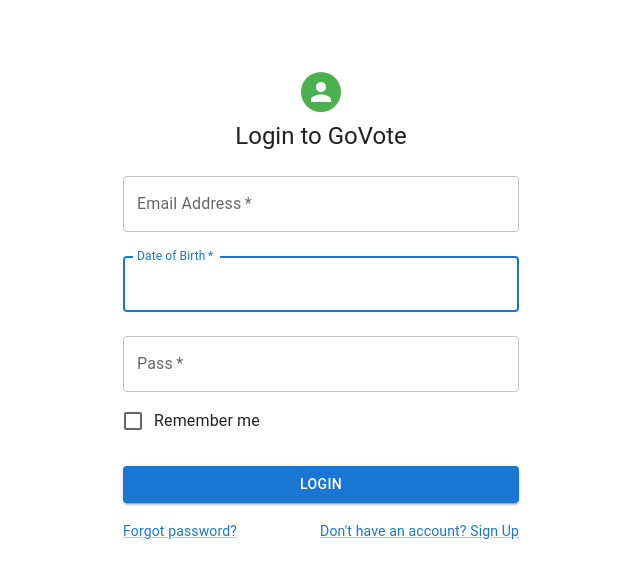
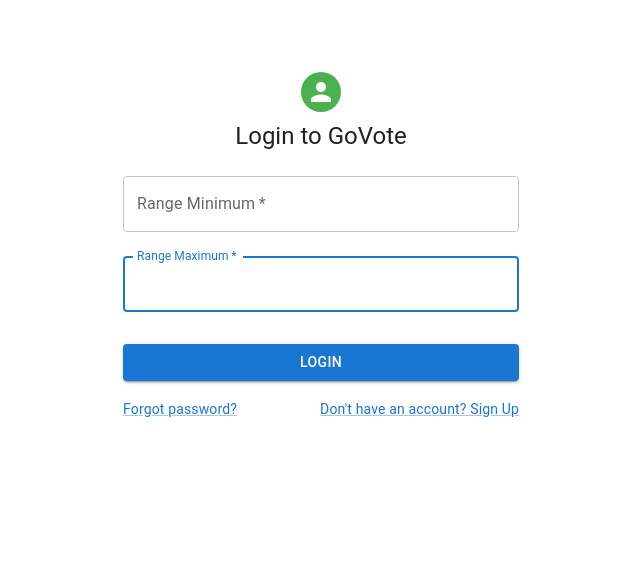
Before and after one commit to johnnylayson543/Major-Group-Project---GoVote-E-Voting-Web-App, a Next.js app: page /Admin/AddStubAccounts in a window 1280 px wide. Shown: the top 578 px of the page, without its empty margins (319-959 px from the left). Built offline with nearby package versions, Linux system fonts and the light colour scheme.

Commit message:
Edit Admin Page AddStubAccounts

```diff
--- a/src/app/Admin/AddStubAccounts/page.js
+++ b/src/app/Admin/AddStubAccounts/page.js
@@ -60,16 +60,14 @@
 		const data = new FormData(event.currentTarget);
 
 
-    let email = data.get('email')
-    let dateofbirth = data.get('dateofbirth')
-		let pass = data.get('pass')
+    let rangeMin = data.get('rangeMin')
+    let rangeMax = data.get('rangeMax')
 
-    console.log("Sent email:" + email)
-    console.log("Sent date of birth:" + dateofbirth)
-    console.log("Sent pass:" + pass)
+    console.log("Range Min:" + rangeMin)
+    console.log("Range Max:" + rangeMax)
 
 
-    runDBCallAsync(`http://localhost:3000/api/login?email=${email}&dateofbirth=${dateofbirth}&pass=${pass}`)
+    runDBCallAsync(`http://localhost:3000/api/admin/addStubAccounts?rangeMin=${rangeMin}&rangeMax=${rangeMax}`)
 
 
 
@@ -117,35 +115,20 @@
             required
             fullWidth
             id="email"
-            label="Email Address"
-            name="email"
-            autoComplete="email"
+            label="Range Minimum"
+            name="rangeMin"
             autoFocus
           />
           <TextField
             margin="normal"
             required
             fullWidth
-            id="dateofbirth"
-            label="Date of Birth"
-            name="dateofbirth"
-            autoComplete="date-of-birth"
+            id="rangeMax"
+            label="Range Maximum"
+            name="rangeMax"
             autoFocus
           />
-          <TextField
-            margin="normal"
-            required
-            fullWidth
-            name="pass"
-            label="Pass"
-            type="pass"
-            id="pass"
-            autoComplete="current-password"
-          />
-          <FormControlLabel
-            control={<Checkbox value="remember" color="primary" />}
-            label="Remember me"
-          />
+
           <Button
             type="submit"
             fullWidth
```
